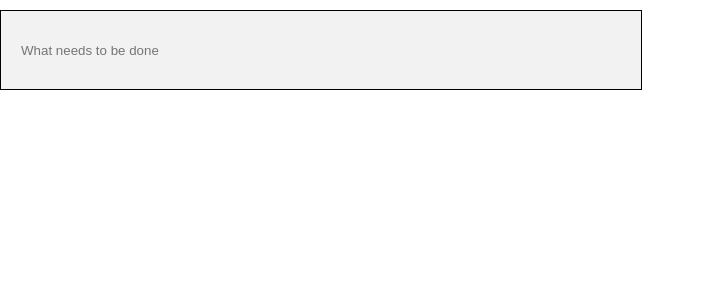
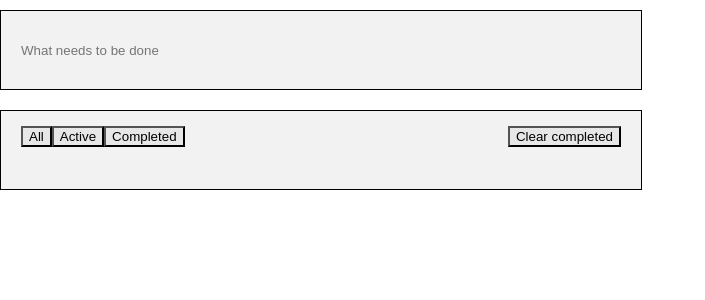
Before and after one commit to krishnavamsi39/assignments, a React (Create React App) app in the folder assignment8/: page / in a window 1280 px wide. Shown: the top 300 px of the page, without its empty margins (0-705 px from the left). Built offline with nearby package versions, Linux system fonts and the light colour scheme.

Commit message:
TodoActions

```diff
--- a/assignment8/src/Components/TodoApp/DisplayTodos/EachTodoItem/index.js
+++ b/assignment8/src/Components/TodoApp/DisplayTodos/EachTodoItem/index.js
@@ -21,7 +21,11 @@ class EachTodoItem extends Component {
     return (
       <div className="eachdiv">
         <div className="checkandmessage">
-          <input type="checkbox" onClick={this.handleToggle} />
+          <input
+            type="checkbox"
+            checked={this.props.todo.todoCompleted}
+            onClick={this.handleToggle}
+          />
           {this.handleMessage()}
         </div>
         <div className="imagediv">
--- a/assignment8/src/Components/TodoApp/DisplayTodos/TodoActions/index.js
+++ b/assignment8/src/Components/TodoApp/DisplayTodos/TodoActions/index.js
@@ -1,5 +1,48 @@
 import React, { Component } from "react";
+import "./style.css";
 class TodoActions extends Component {
-    constructor(props)
-
+  constructor(props) {
+    super(props);
+  }
+  handleClick = e => {
+    this.props.changeAction(e.target.value);
+  };
+  handleClear = () => {
+    this.props.deleteCompleted();
+  };
+  render() {
+    return (
+      <div className="footer">
+        <div>
+          <input
+            type="button"
+            class="button"
+            value="All"
+            onClick={this.handleClick}
+          />
+          <input
+            type="button"
+            class="button"
+            value="Active"
+            onClick={this.handleClick}
+          />
+          <input
+            type="button"
+            class="button"
+            value="Completed"
+            onClick={this.handleClick}
+          />
+        </div>
+        <div class="completed">
+          <input
+            type="button"
+            class="button"
+            value="Clear completed"
+            onClick={this.handleClear}
+          />
+        </div>
+      </div>
+    );
+  }
 }
+export default TodoActions;
--- /dev/null
+++ b/assignment8/src/Components/TodoApp/DisplayTodos/TodoActions/style.css
@@ -0,0 +1,15 @@
+.footer {
+  text-align: center;
+  display: flex;
+  justify-content: space-between;
+  width: 600px;
+  background-color: #f2f2f2;
+  color: black;
+  padding: 14px 20px;
+  margin: 10px 0;
+  border: 1px solid black;
+  height: 50px;
+}
+.button {
+  background-color: #e7e7e7;
+}
--- a/assignment8/src/Components/TodoApp/DisplayTodos/index.js
+++ b/assignment8/src/Components/TodoApp/DisplayTodos/index.js
@@ -1,12 +1,28 @@
 import React, { Component } from "react";
 import EachTodoItem from "./EachTodoItem";
+import TodoActions from "./TodoActions";
 class DisplayTodos extends Component {
   constructor(props) {
     super(props);
+    this.state = { actions: "All" };
   }
+  changeAction = action => {
+    this.setState({ actions: action });
+  };
+  deleteCompleted = () => {
+    var copy = this.props.todoList;
+    for (var i = 0; i < copy.length; i++) {
+      if (copy[i].todoCompleted === true) {
+        this.props.deleteRow(copy[i].id);
+      }
+    }
+  };
   displayEachTodo = () => {
     const rows = [];
     this.props.todoList.map(todo => {
+      if (this.state.actions === "Active") {
+        if (todo.todoCompleted) return;
+        else
           rows.push(
             <EachTodoItem
               deleteRow={this.props.deleteRow}
@@ -14,7 +30,32 @@ class DisplayTodos extends Component {
               todo={todo}
             />
           );
+      } else if (this.state.actions === "Completed") {
+        if (todo.todoCompleted === false) return;
+        else
+          rows.push(
+            <EachTodoItem
+              deleteRow={this.props.deleteRow}
+              tCheckbox={this.props.toggleCheckbox}
+              todo={todo}
+            />
+          );
+      } else {
+        rows.push(
+          <EachTodoItem
+            deleteRow={this.props.deleteRow}
+            tCheckbox={this.props.toggleCheckbox}
+            todo={todo}
+          />
+        );
+      }
     });
+    rows.push(
+      <TodoActions
+        deleteCompleted={this.deleteCompleted}
+        changeAction={this.changeAction}
+      />
+    );
     return rows;
   };
   render() {
--- a/assignment8/src/Components/TodoApp/index.js
+++ b/assignment8/src/Components/TodoApp/index.js
@@ -40,7 +40,6 @@ class TodoApp extends Component {
         break;
       }
     }
-
     todos.splice(i, 1);
     this.setState({
       todoList: todos
```
Lines whose indentation alone changed are shown as unchanged.
